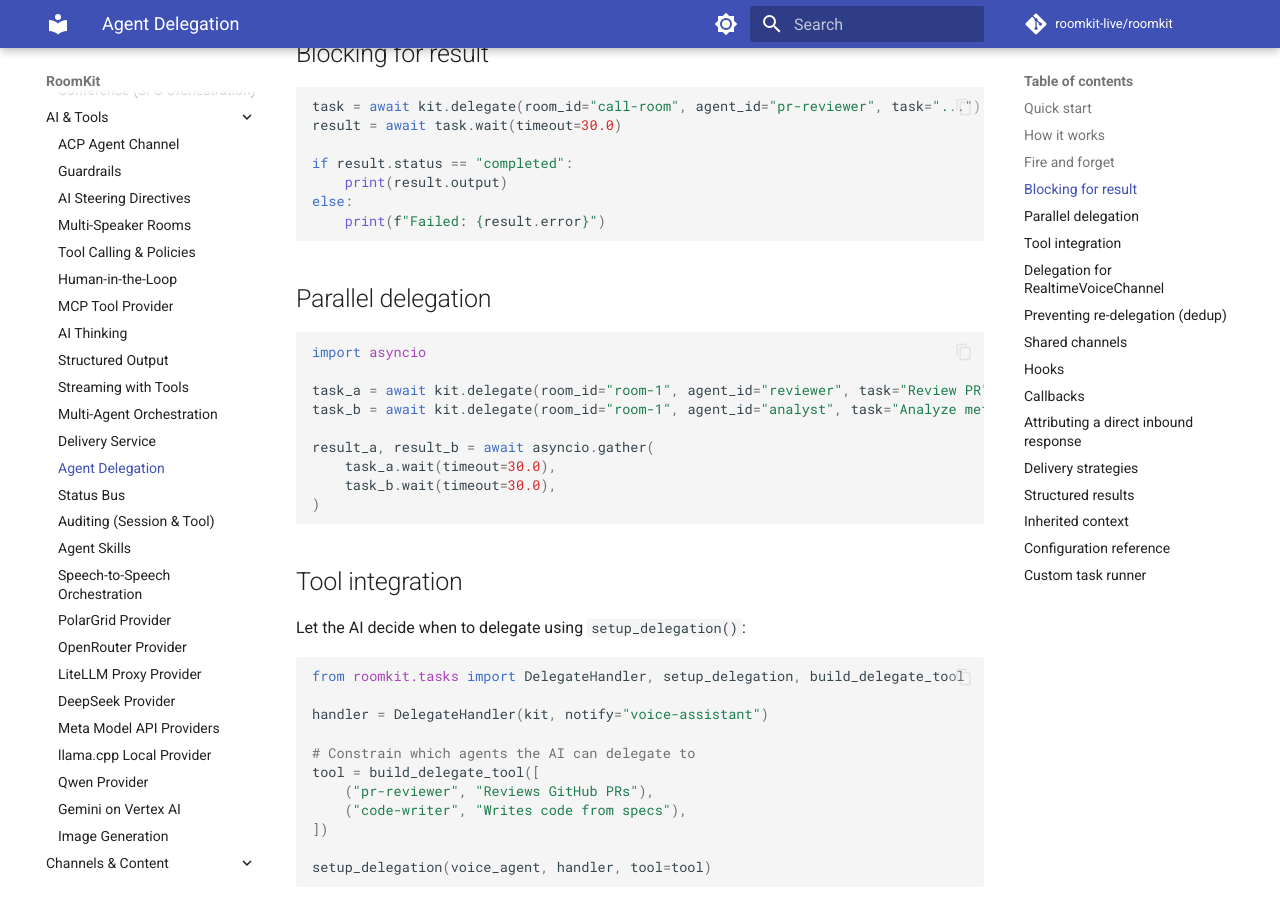
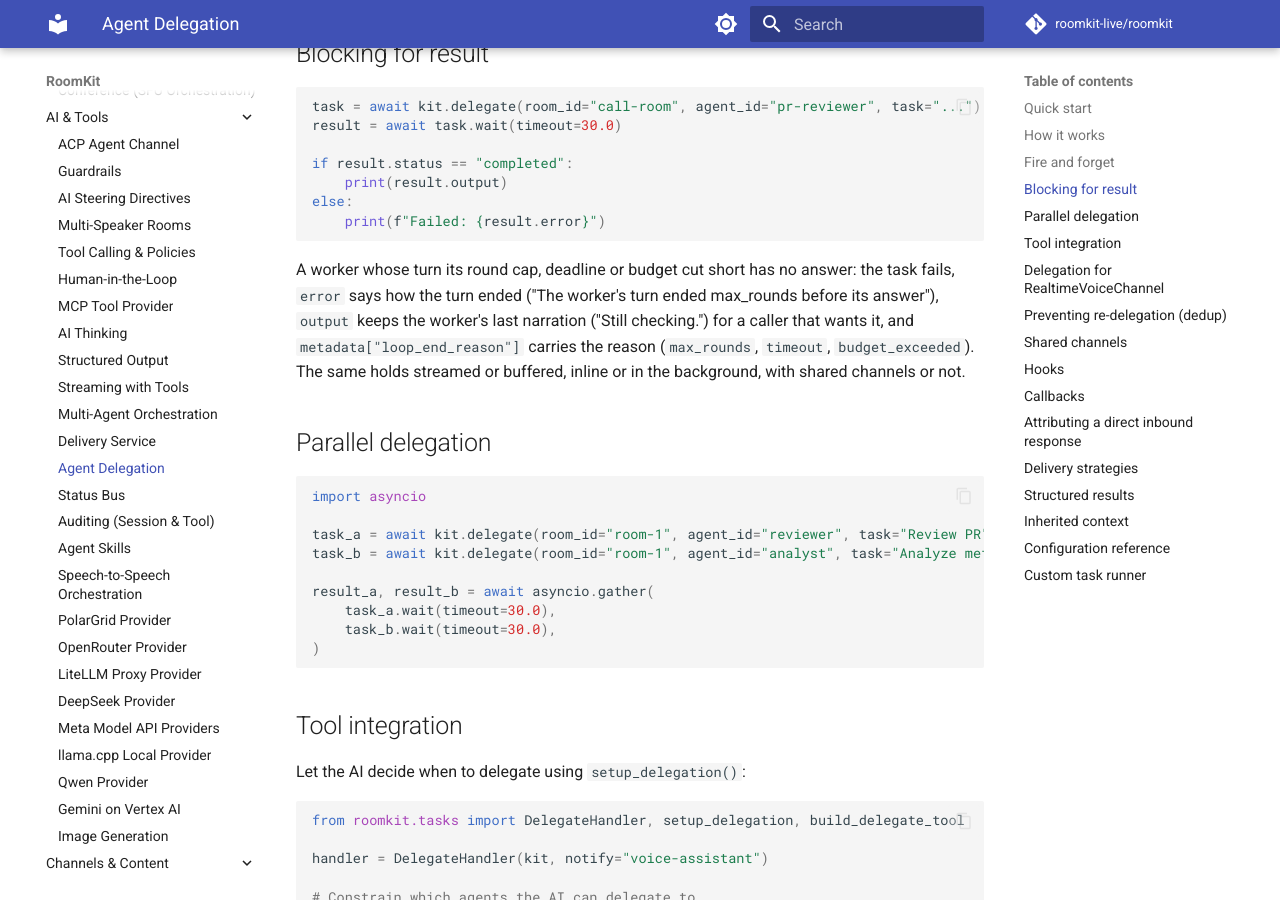
Before and after one commit to roomkit-live/roomkit-docs, an MkDocs documentation site: the page built from docs/guides/agent-delegation.md, in a window 1280 px wide and 900 px high, scrolled down 1799 px. Built offline with MkDocs 1.6.1 and Material for MkDocs 9.7.7, drawn with Linux system fonts in a browser that asks for light colours; comment, search, counter and statistics services are not loaded; some of the changed text lies outside the part shown.

Commit message:
docs(tasks): a worker cut short fails its task, its narration kept as the output (RMK-414)

````diff
--- a/docs/guides/agent-delegation.md
+++ b/docs/guides/agent-delegation.md
@@ -85,6 +85,14 @@ if result.status == "completed":
 else:
     print(f"Failed: {result.error}")
 ```
+
+A worker whose turn its round cap, deadline or budget cut short has no answer:
+the task fails, `error` says how the turn ended ("The worker's turn ended
+max_rounds before its answer"), `output` keeps the worker's last narration
+("Still checking.") for a caller that wants it, and
+`metadata["loop_end_reason"]` carries the reason (`max_rounds`, `timeout`,
+`budget_exceeded`). The same holds streamed or buffered, inline or in the
+background, with shared channels or not.
 
 ## Parallel delegation
 
@@ -336,7 +344,9 @@ completion guard: if the agent ends a turn without calling it, the agent is
 re-prompted to use the tool (up to `max_result_retries` times); if it still
 hasn't, the orchestration submits a failure on its behalf
 (`status="failed"`, `by="orchestration"`) carrying the worker's last raw output
-so the caller knows what went wrong.
+so the caller knows what went wrong. A turn cut short (above) keeps a result
+the worker submitted before the cut; without one, the task fails at once,
+with no re-prompt.
 
 The `submit_result` payload:
 
````
